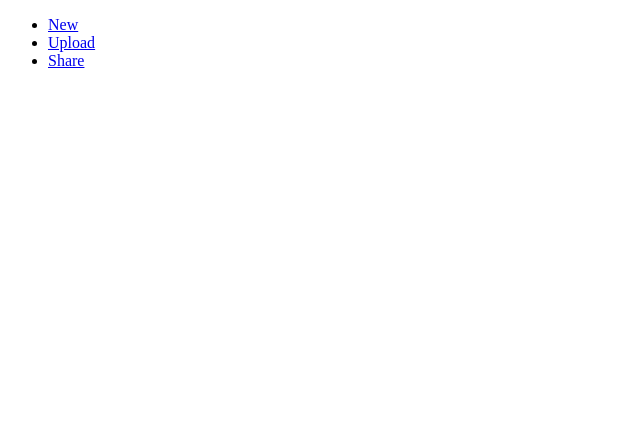
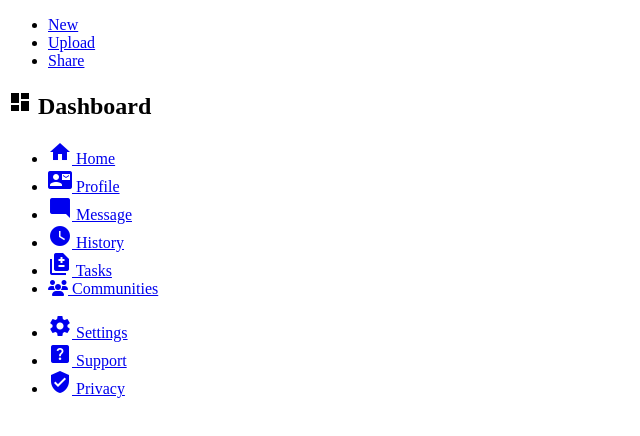
Before and after one commit to its-saad-rahman/admin-dashboard-odin-project, a plain HTML site: page index.html in a window 1280 px wide. Shown: the whole page, without its empty margins (0-640 px from the left). Drawn offline with Linux system fonts and the light colour scheme.

Commit message:
Added sidebar nav layout

```diff
--- a/index.html
+++ b/index.html
@@ -8,11 +8,18 @@
       rel="stylesheet"
       href="https://cdnjs.cloudflare.com/ajax/libs/font-awesome/6.1.1/css/all.min.css"
     />
+    <link
+      href="https://fonts.googleapis.com/icon?family=Material+Icons"
+      rel="stylesheet"
+    />
     <link rel="stylesheet" href="style.css" />
     <script src="main.js" defer></script>
     <title>Admin Dashboard</title>
   </head>
   <body>
+    <!-- ==================== -->
+    <!--        HEADER        -->
+    <!-- ==================== -->
     <header>
       <div>
         <div class="header__search-bar"></div>
@@ -33,5 +40,56 @@
         </div>
       </div>
     </header>
+    <!-- ==================== -->
+    <!--          NAV          -->
+    <!-- ==================== -->
+    <aside>
+      <h1 class="logo">
+        <span class="material-icons"> dashboard </span> Dashboard
+      </h1>
+      <ul>
+        <li>
+          <a href="#"><span class="material-icons"> home </span> Home</a>
+        </li>
+        <li>
+          <a href="#"
+            ><span class="material-icons"> contact_mail </span> Profile</a
+          >
+        </li>
+        <li>
+          <a href="#"
+            ><span class="material-icons"> mode_comment </span> Message</a
+          >
+        </li>
+        <li>
+          <a href="#"
+            ><span class="material-icons"> watch_later </span> History</a
+          >
+        </li>
+        <li>
+          <a href="#"><span class="material-icons"> difference </span> Tasks</a>
+        </li>
+        <li>
+          <a href="#"><i class="fa-solid fa-users"></i> Communities</a>
+        </li>
+      </ul>
+      <ul>
+        <li>
+          <a href="#">
+            <span class="material-icons"> settings </span> Settings</a
+          >
+        </li>
+        <li>
+          <a href="#"
+            ><span class="material-icons"> help_center </span> Support</a
+          >
+        </li>
+        <li>
+          <a href="#"
+            ><span class="material-icons"> verified_user </span> Privacy</a
+          >
+        </li>
+      </ul>
+    </aside>
   </body>
 </html>
```
